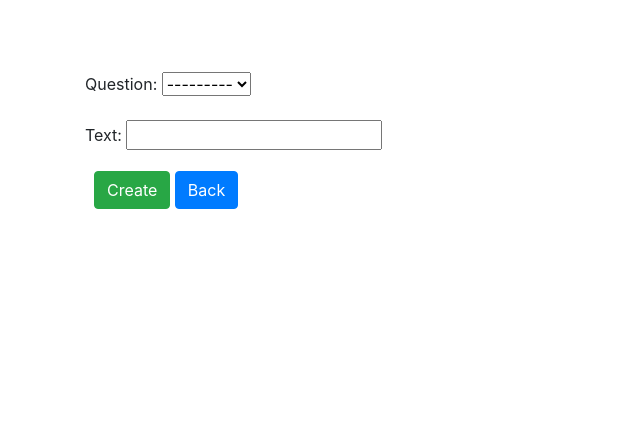
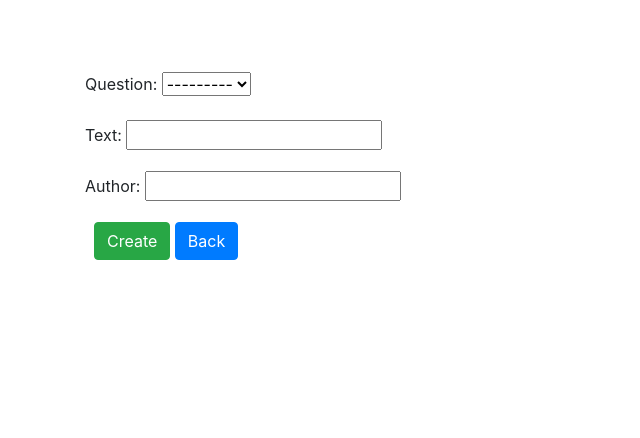
Before and after one commit to Pyla-ArquiSoft/EducacionEstrellaApp, a Django app: page /answercreate/ in a window 1280 px wide. Shown: the part 111-549 px from the top of the page, without its empty margins (0-640 px from the left). Run offline with Django 3.2, Linux system fonts and the light colour scheme; data that the repository does not hold is empty; parts of the project's set-up code (start-up, migrations or seed data) failed here and were passed over; some libraries are stand-ins or nearby versions.

Commit message:
Commit riegoso D:

```diff
--- a/answers/forms.py
+++ b/answers/forms.py
@@ -7,11 +7,13 @@ class AnswerForm(forms.ModelForm):
         fields = [
             'question',
             'text',
+            'author',
             #'dateTime',
         ]
 
         labels = {
             'question' : 'Question',
             'text' : 'Text',
+            'author' : 'Author',
             #'dateTime' : 'Date Time',
         }
--- a/answers/models.py
+++ b/answers/models.py
@@ -5,6 +5,7 @@ from questions.models import Question
 class Answer(models.Model):
     question = models.ForeignKey(Question, on_delete=models.CASCADE, default=None)
     text = models.CharField(max_length=1000)
+    author = models.CharField(max_length=1000, default="")
     dateTime = models.DateTimeField(auto_now_add=True)
 
     def __str__(self):
--- a/answers/templates/Answer/answers.html
+++ b/answers/templates/Answer/answers.html
@@ -28,6 +28,7 @@
                         <tr style="color:#0E2EB0">
                             <th font color="red">Persona que pregunta</th>
                             <th font color="red">Pregunta</th>
+                            <th font color="red">Persona que responde</th>
                             <th>Respuestas</th>
                             <th>Fecha</th>
                         </tr>
@@ -38,6 +39,7 @@
                         <tr>
                             <td>{{ answer.question.student }}</td>
                             <td>{{ answer.question.text }}</td>
+                            <td>{{ answer.author }}</td>
                             <td>{{ answer.text }}</td>
                             <td>{{ answer.dateTime }}</td>
                         </tr>
```
